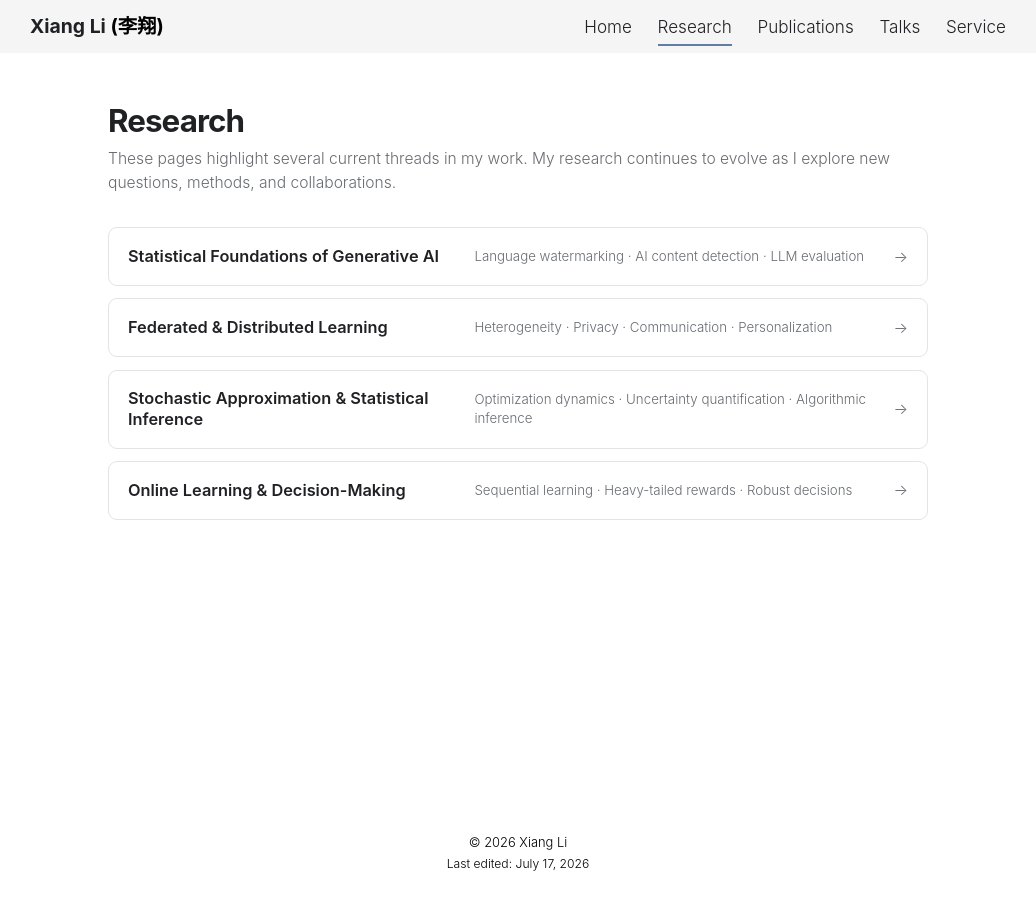
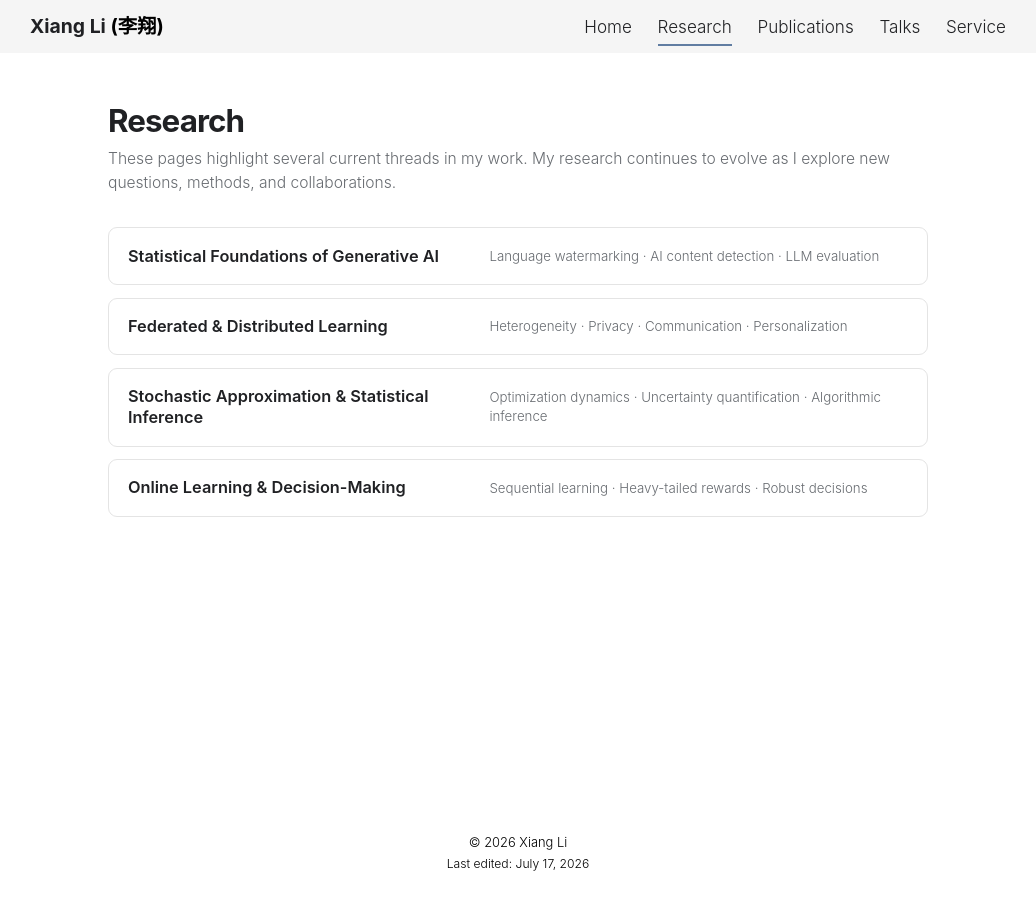
Before and after one commit to lx10077/lx10077.github.io, a Jekyll site: the page built from _pages/research.md, in a window 1280 px wide. Shown: the whole page, without its empty margins (122-1158 px from the left). Built offline with Jekyll 4.4.1, drawn with Linux system fonts in a browser that asks for light colours; comment, search, counter and statistics services are not loaded; a style sheet for code colours, icons or effects is not loaded.

Commit message:
Update _custom.scss

```diff
--- a/assets/css/_custom.scss
+++ b/assets/css/_custom.scss
@@ -1049,19 +1049,13 @@ ul.bibliography {
 
 .v3-research-hub > a {
   display: grid;
-  grid-template-columns: minmax(0, 0.9fr) minmax(0, 1.1fr) auto;
+  grid-template-columns: minmax(0, 0.9fr) minmax(0, 1.1fr);
   gap: 1rem;
   align-items: center;
   padding: 0.9rem 1rem;
   border: 1px solid var(--v3-rule);
   border-radius: 9px;
   background: #fff;
-}
-
-.v3-research-hub > a::after {
-  color: var(--v3-soft);
-  content: "→";
-  font-size: 0.8rem;
 }
 
 .v3-research-hub > a:hover {
@@ -1377,19 +1371,24 @@ ul.bibliography {
   }
 
   .v3-nav {
-    padding: 0 16px;
+    padding: 0 12px;
   }
 
   .v3-menu {
-    gap: 0.55rem;
+    gap: 0.45rem;
   }
 
   .v3-menu a {
-    font-size: 0.62rem;
+    font-size: 0.72rem;
+    font-weight: 500;
   }
 
   .v3-logo {
     font-size: 0.78rem;
+  }
+
+  .v3-logo-cn {
+    display: none;
   }
 
   .v3-menu a:first-child {
@@ -1432,17 +1431,7 @@ ul.bibliography {
   }
 
   .v3-research-hub > a {
-    grid-template-columns: 1fr auto;
-    gap: 0.25rem 0.75rem;
-  }
-
-  .v3-research-hub-meta {
-    grid-column: 1 / -1;
+    grid-template-columns: 1fr;
+    gap: 0.25rem;
   }
 }
-
-@media (max-width: 360px) {
-  .v3-logo-cn {
-    display: none;
-  }
-}
```
